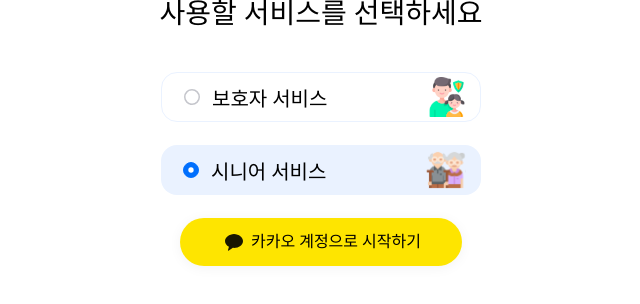
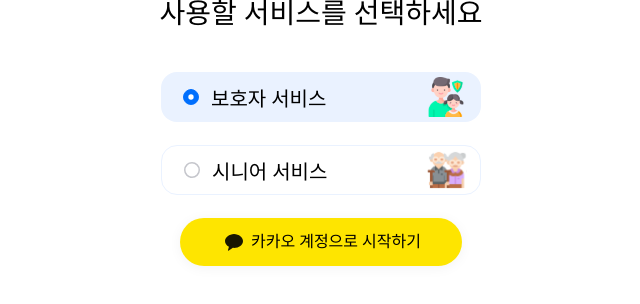
Before and after one commit to kookmin-sw/capstone-2023-11, a React (Create React App) app in the folder web_frontend/: page /login in a window 1280 px wide. Shown: the top 304 px of the page, without its empty margins (319-959 px from the left). Built offline with nearby package versions, Linux system fonts and the light colour scheme; no server answers; a web font is replaced by a local one.

Commit message:
[feat] userStatus 로컬스토리지 저장 세팅

```diff
--- a/web_frontend/src/pages/LoginPage.tsx
+++ b/web_frontend/src/pages/LoginPage.tsx
@@ -1,36 +1,39 @@
-import { useState } from "react";
+import { useState, useEffect } from "react";
 import styled from "styled-components";
 import { GuardianIcn, RadioButton, RadioUnclickedButton, SeniorIcn } from "../assets/icons";
 import KakaoLoginButton from "../components/common/KakaoLoginButton";
 
 function LoginPage() {
-  const [userStatus, setUserStatus] = useState("senior");
+  const [userStatus, setUserStatus] = useState("userGuardian");
+  useEffect(() => {
+    localStorage.setItem("userStatus", userStatus);
+  }, [userStatus]);
   return (
     <StLoginPage>
       <img src="" />
       <StTitle>사용할 서비스를 선택하세요</StTitle>
       <StSelectContainer>
-        {userStatus == "guardian" ? (
+        {userStatus == "userGuardian" ? (
           <StClickedButton>
             <StIcon src={RadioButton} />
             <StButtonText>보호자 서비스</StButtonText>
             <StUserIcon src={GuardianIcn} />
           </StClickedButton>
         ) : (
-          <StUnclickedButton onClick={() => setUserStatus("guardian")}>
+          <StUnclickedButton onClick={() => setUserStatus("userGuardian")}>
             <StIcon src={RadioUnclickedButton} />
             <StButtonText>보호자 서비스</StButtonText>
             <StUserIcon src={GuardianIcn} />
           </StUnclickedButton>
         )}
-        {userStatus == "senior" ? (
+        {userStatus == "userWard" ? (
           <StClickedButton>
             <StIcon src={RadioButton} />
             <StButtonText>시니어 서비스</StButtonText>
             <StUserIcon src={SeniorIcn} />
           </StClickedButton>
         ) : (
-          <StUnclickedButton onClick={() => setUserStatus("senior")}>
+          <StUnclickedButton onClick={() => setUserStatus("userWard")}>
             <StIcon src={RadioUnclickedButton} />
             <StButtonText>시니어 서비스</StButtonText>
             <StUserIcon src={SeniorIcn} />
```
